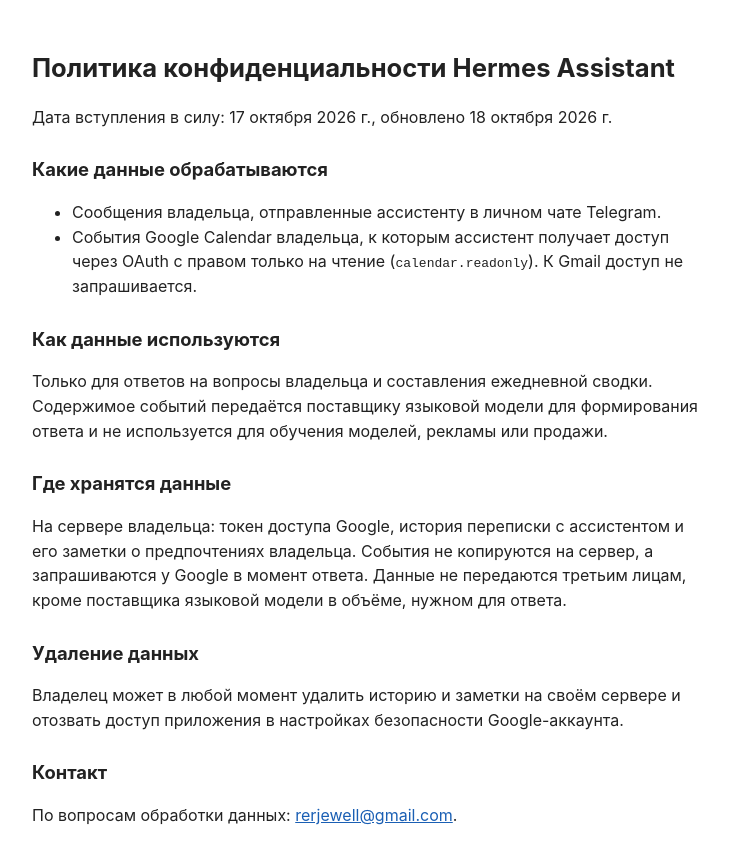
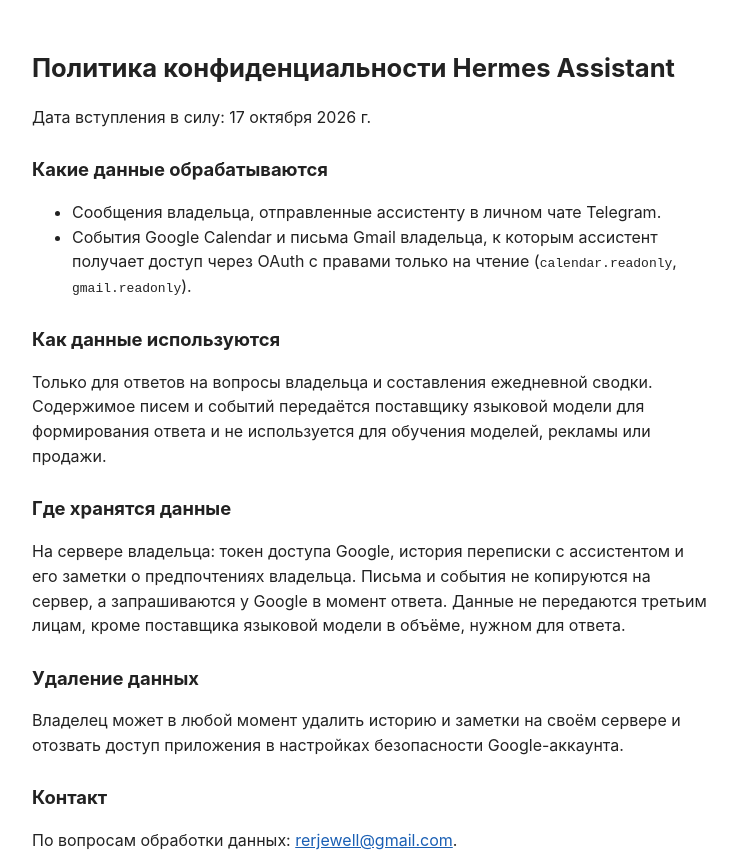
Before and after one commit to ReRJewell/hermes-assistant, a plain HTML site: page privacy.html in a window 1280 px wide. Shown: the top 856 px of the page, without its empty margins (268-1005 px from the left). Drawn offline with Linux system fonts and the light colour scheme.

Commit message:
Revert "Политика и условия: только календарь, без Gmail"
This reverts commit fc3285441ba3460b31b486337568b9b58c8a18ad.

```diff
--- a/privacy.html
+++ b/privacy.html
@@ -11,16 +11,16 @@
 </head>
 <body>
 <h1>Политика конфиденциальности Hermes Assistant</h1>
-<p>Дата вступления в силу: 17 октября 2026 г., обновлено 18 октября 2026 г.</p>
+<p>Дата вступления в силу: 17 октября 2026 г.</p>
 <h2>Какие данные обрабатываются</h2>
 <ul>
   <li>Сообщения владельца, отправленные ассистенту в личном чате Telegram.</li>
-  <li>События Google Calendar владельца, к которым ассистент получает доступ через OAuth с правом только на чтение (<code>calendar.readonly</code>). К Gmail доступ не запрашивается.</li>
+  <li>События Google Calendar и письма Gmail владельца, к которым ассистент получает доступ через OAuth с правами только на чтение (<code>calendar.readonly</code>, <code>gmail.readonly</code>).</li>
 </ul>
 <h2>Как данные используются</h2>
-<p>Только для ответов на вопросы владельца и составления ежедневной сводки. Содержимое событий передаётся поставщику языковой модели для формирования ответа и не используется для обучения моделей, рекламы или продажи.</p>
+<p>Только для ответов на вопросы владельца и составления ежедневной сводки. Содержимое писем и событий передаётся поставщику языковой модели для формирования ответа и не используется для обучения моделей, рекламы или продажи.</p>
 <h2>Где хранятся данные</h2>
-<p>На сервере владельца: токен доступа Google, история переписки с ассистентом и его заметки о предпочтениях владельца. События не копируются на сервер, а запрашиваются у Google в момент ответа. Данные не передаются третьим лицам, кроме поставщика языковой модели в объёме, нужном для ответа.</p>
+<p>На сервере владельца: токен доступа Google, история переписки с ассистентом и его заметки о предпочтениях владельца. Письма и события не копируются на сервер, а запрашиваются у Google в момент ответа. Данные не передаются третьим лицам, кроме поставщика языковой модели в объёме, нужном для ответа.</p>
 <h2>Удаление данных</h2>
 <p>Владелец может в любой момент удалить историю и заметки на своём сервере и отозвать доступ приложения в настройках безопасности Google-аккаунта.</p>
 <h2>Контакт</h2>
```
Also changed, not shown: terms.html (+1 -1 lines).
